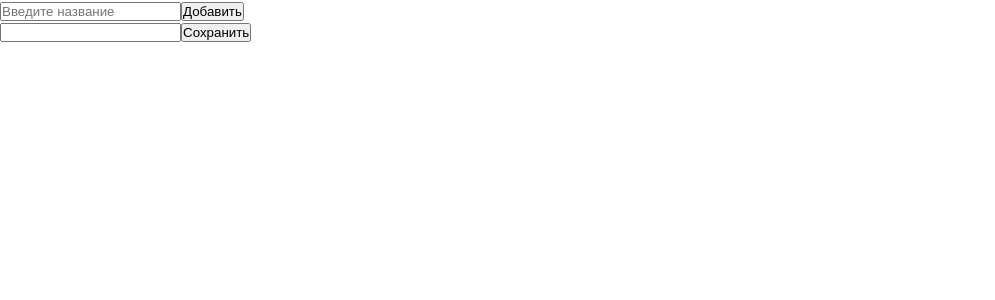
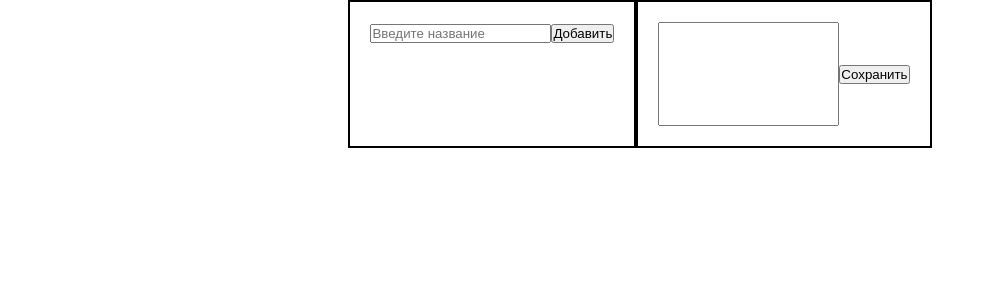
Before and after one commit to NSLyuma/infotecs-react, a React (Create React App) app: page / in a window 1280 px wide. Shown: the top 300 px of the page, without its empty margins (0-995 px from the left). Built offline with nearby package versions, Linux system fonts and the light colour scheme.

Commit message:
Added some styles

```diff
--- a/src/components/EditField/EditField.jsx
+++ /dev/null
@@ -1,13 +0,0 @@
-export const EditField = ({ taskValue, setTaskValue, saveTask, id }) => {
-  return (
-    <div>
-      <form onSubmit={(e) => e.preventDefault()}>
-        <input
-          value={taskValue}
-          onChange={(e) => setTaskValue(e.target.value)}
-        />
-        <button onClick={() => saveTask(id)}>Сохранить</button>
-      </form>
-    </div>
-  );
-};
--- /dev/null
+++ b/src/components/MyForm/MyForm.jsx
@@ -0,0 +1,17 @@
+import styles from "./MyForm.module.css";
+
+export const MyForm = ({
+  onSubmit,
+  placeholder,
+  value,
+  onChange,
+  onClick,
+  text,
+}) => {
+  return (
+    <form onSubmit={onSubmit}>
+      <input placeholder={placeholder} value={value} onChange={onChange} />
+      <button onClick={onClick}>{text}</button>
+    </form>
+  );
+};
--- a/src/components/TodoApp/TodoApp.jsx
+++ b/src/components/TodoApp/TodoApp.jsx
@@ -1,8 +1,9 @@
 import { useState } from "react";
-import { EditField, TodoList } from "../../components";
+import { TodoList, MyForm } from "../../components";
+import styles from "./TodoApp.module.css";
 
 export const TodoApp = () => {
-  //задачи подгружаются из localStorage, если их нет, соответственно пустой массив
+  //задачи подгружаются из localStorage, если их там нет, соответственно пустой массив
   const [todoList, setTodoList] = useState(
     JSON.parse(localStorage.getItem("todoList")) || []
   );
@@ -21,11 +22,15 @@ export const TodoApp = () => {
   const addNewTask = () => {
     //если поле ввода не пустое, задачи добавляются
     //id генерируется с помощью случайных чисел, методом toString(36) число переводится в 36-ричную систему счисления, методом substring(2, 9) обрезаются ненужные символы (0,) и сама строка
+    //лишние пробелы в начале и в конце строки обрезаются с помощью .trim()
     //после добавления новой задачи поле для ввода очищается
     if (userInput) {
       setTodoList([
         ...todoList,
-        { id: Math.random().toString(36).substring(2, 9), task: userInput },
+        {
+          id: Math.random().toString(36).substring(2, 9),
+          task: userInput.trim(),
+        },
       ]);
       setUserInput("");
     }
@@ -47,7 +52,7 @@ export const TodoApp = () => {
   const saveTask = (id) => {
     let newTask = [...todoList].map((item) => {
       if (item.id === id) {
-        item.task = taskValue;
+        item.task = taskValue.trim();
       }
       return item;
     });
@@ -55,16 +60,17 @@ export const TodoApp = () => {
     setTaskValue("");
   };
   return (
-    <div>
+    <div className={styles.container}>
+      <div className={styles.taskList}>
         {/* форма для добавления новой задачи */}
-      <form onSubmit={(e) => e.preventDefault()}>
-        <input
+        <MyForm
+          onSubmit={(e) => e.preventDefault()}
           placeholder="Введите название"
           value={userInput}
           onChange={(e) => setUserInput(e.target.value)}
+          onClick={addNewTask}
+          text="Добавить"
         />
-        <button onClick={addNewTask}>Добавить</button>
-      </form>
 
         {/* список задач */}
         <TodoList
@@ -72,15 +78,19 @@ export const TodoApp = () => {
           editTask={editTask}
           deleteTask={deleteTask}
         />
+      </div>
 
-      {/* поле редактирования задачи */}
-      <EditField
-        todoList={todoList}
-        taskValue={taskValue}
-        setTaskValue={setTaskValue}
-        saveTask={saveTask}
-        id={taskId}
+      <div className={styles.formBox}>
+        {/* форма для редактирования задачи */}
+        <form onSubmit={(e) => e.preventDefault()}>
+          <input
+            className={styles.input}
+            value={taskValue}
+            onChange={(e) => setTaskValue(e.target.value)}
           />
+          <button onClick={() => saveTask(taskId)}>Сохранить</button>
+        </form>
+      </div>
     </div>
   );
 };
--- /dev/null
+++ b/src/components/TodoApp/TodoApp.module.css
@@ -0,0 +1,18 @@
+.container {
+  display: flex;
+  justify-content: center;
+}
+
+.taskList {
+  border: 2px solid black;
+  padding: 20px;
+}
+
+.formBox {
+  border: 2px solid black;
+  padding: 20px;
+}
+
+.input {
+  height: 100px;
+}
--- a/src/components/index.js
+++ b/src/components/index.js
@@ -1,4 +1,4 @@
+export * from "./MyForm/MyForm";
 export * from "./TodoApp/TodoApp";
-export * from "./EditField/EditField";
 export * from "./TodoList/TodoList";
 export * from "./TodoListItem/TodoListItem";
--- a/src/index.css
+++ b/src/index.css
@@ -19,3 +19,7 @@ code {
   font-family: source-code-pro, Menlo, Monaco, Consolas, "Courier New",
     monospace;
 }
+
+input {
+  outline: none;
+}
```
Also changed, not shown: src/components/MyForm/MyForm.module.css (added). Lines whose indentation alone changed are shown as unchanged.
